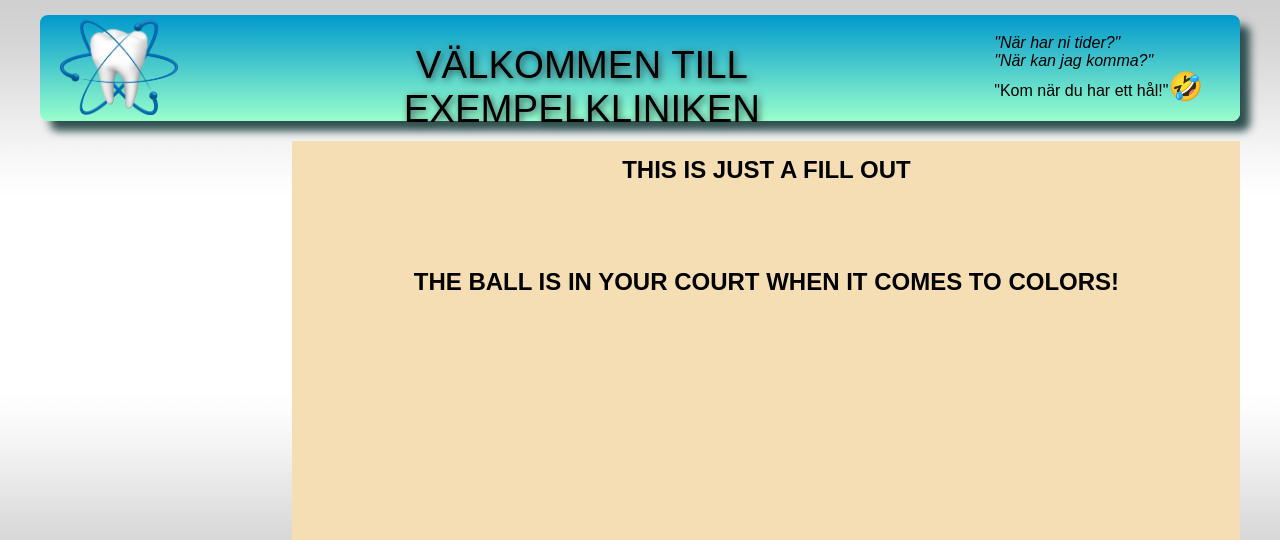
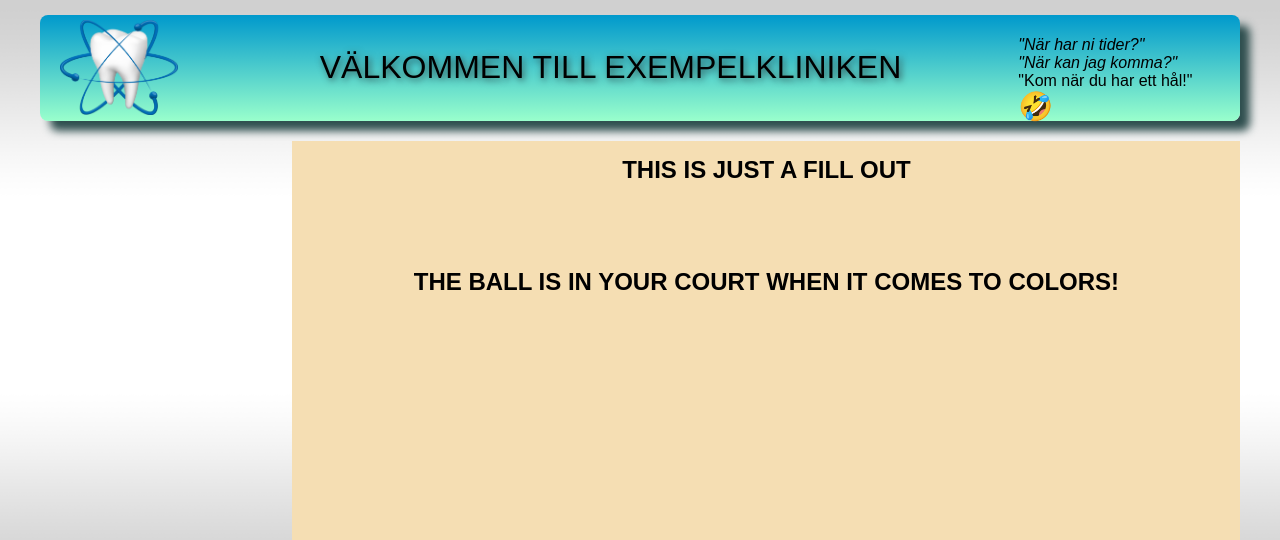
Before and after one commit to PeterMikkola/First-Lab, a PHP site: page / in a window 1280 px wide. Shown: the top 540 px of the page. Run offline with PHP 8.4, Linux system fonts and the light colour scheme.

Commit message:
2021-09-10_14.00

```diff
--- a/Lab 1/headanimation.css
+++ b/Lab 1/headanimation.css
@@ -1,7 +1,7 @@
 .flex-item6 {
-  width: 55%;
+  width: 100%;
   height: 300px;
- /* background-color: blue;*/
+ /*background-color: blue;*/
   margin-top: 70px;
   overflow: hidden;
   position: relative;
@@ -32,14 +32,17 @@
 }
 
 .first-text {
-    font-size: 2.4rem;
+    width: 900px;
+    font-size: 2.0rem;
     position: absolute;
+  left: 50%;
+  transform: translate(-50%, -50%);
   text-transform: uppercase;
        text-align: center;
        text-shadow: 2px 2px 7px darkslategray;
-       top: 5rem;
+       /*top: 5rem;*/
        font-weight: 500;
-    top: 30%;
+    top: 38%;
     opacity: 100;
     animation-name: topFadeOut;
     animation-duration: 5s;
--- a/Lab 1/headstyle.css
+++ b/Lab 1/headstyle.css
@@ -60,14 +60,16 @@ h2 {
 }
 
 .flex-item5 {
-  width: 100px;
+  width: 18%;
   height: 100px;
   margin: 3px 10px 0px;
 }
 
 .flex-item7 {
-  width: 20%;
+  width: 300px;
   height: 100px;
+  margin: 3px 10px 0px;
+
 
   /*visibility: hidden;*/
 }
--- a/Lab 1/index.html
+++ b/Lab 1/index.html
@@ -13,14 +13,14 @@
         <div class="flex-item5">
                 <img src="images/dentalogo.png" width="118" height="95" alt="Logo">
                 </div>
-                <section class="flex-item6"> <!-- remove this section to delete animation -->
+                <div class="flex-item6"> <!-- remove this section to delete animation -->
                  <div class="first-text">välkommen till exempelkliniken</div>
-                  </section>
+                </div>
                   <!-- optional  <h1>välkommen till exempelkliniken</h1> -->
                 <div class="flex-item7"> <!-- hidden tag to center header text with flex-->
                     <p><em>"När har ni tider?" <br>
                         "När kan jag komma?"</em> <br>
-                        "Kom när du har ett hål!"<span style="font-size: 28px;">&#x1F923</span>
+                        "Kom när du har ett hål!" <span style="font-size: 28px;">&#x1F923</span>
                     </p>
                 </div>
 </header>
```
